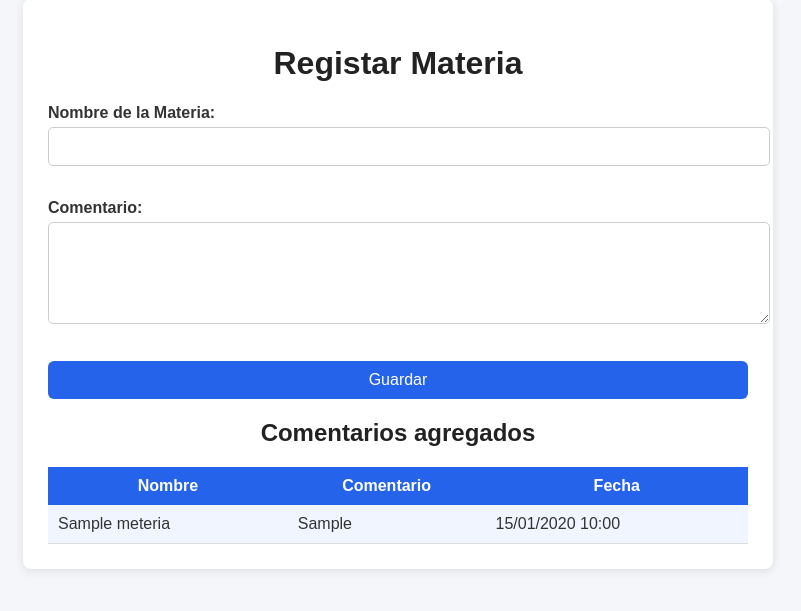
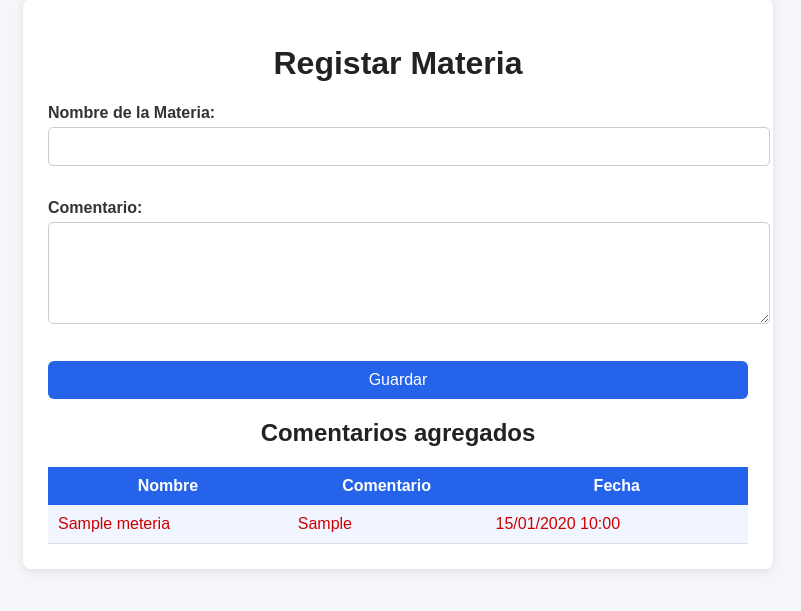
Before and after one commit to Fernando664/REPO_CHRISTIAN, a Django app: page / in a window 1280 px wide. Shown: the part 21-632 px from the top of the page, without its empty margins (242-1043 px from the left). Run offline with Django 5.2, Linux system fonts and the light colour scheme; tables that the repository leaves empty hold one stand-in row (values such as "Sample post").

Commit message:
Cambios de estilos

```diff
--- a/materias/static/style.css
+++ b/materias/static/style.css
@@ -84,3 +84,8 @@ tr:nth-child(even) td {
 tr:hover td {
   background: #e0e9ff;
 }
+
+/* filas con fecha anterior a 2025 */
+tr.old td {
+  color: #cc0000;
+}
--- a/materias/templates/agregar.html
+++ b/materias/templates/agregar.html
@@ -33,7 +33,7 @@
         </tr>
 
         {% for m in materias %}
-        <tr>
+        <tr {% if m.fecha|date:"Y" < "2025" %} class="old"{% endif %}>
           <td>{{ m.nombre }}</td>
           <td>{{ m.comentario }}</td>
           <td>{{ m.fecha|date:"d/m/Y H:i" }}</td>
```
Also changed, not shown: db.sqlite3 (added).
